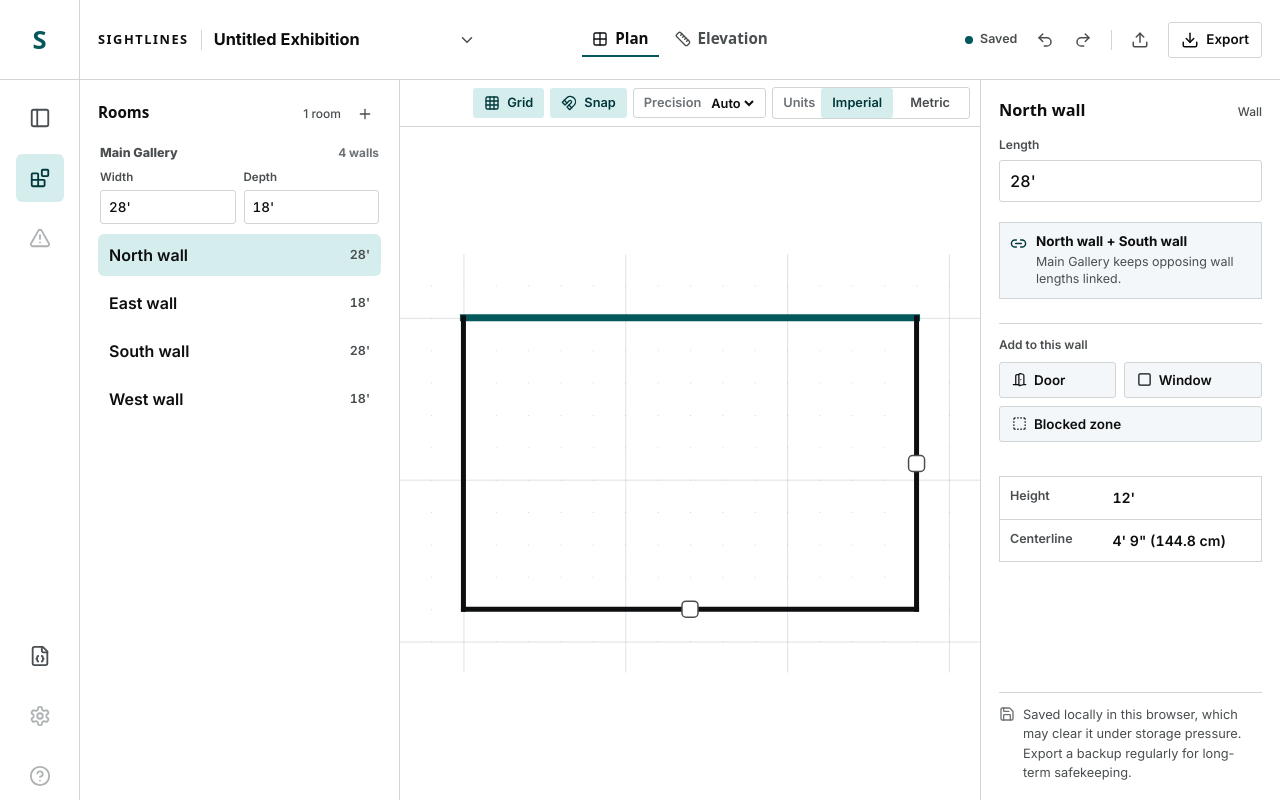
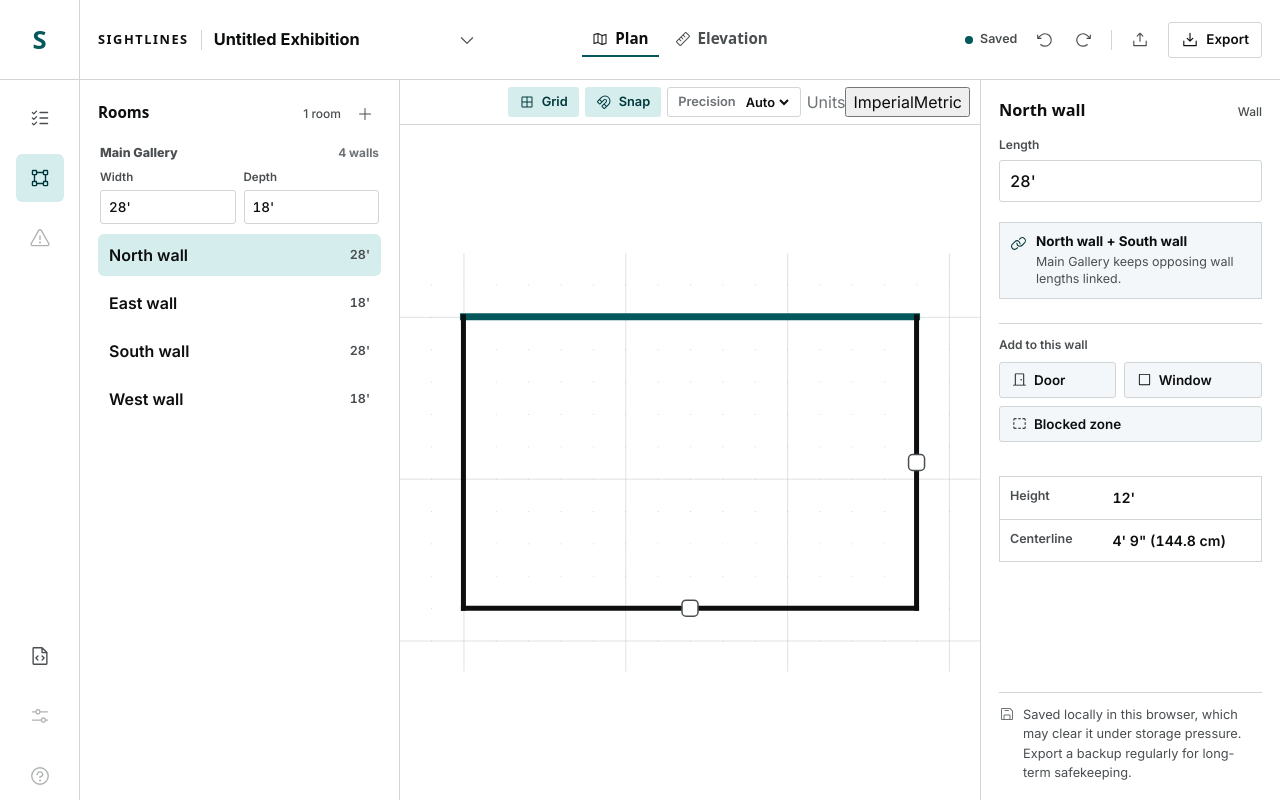
Before and after one commit to mmolarskybeck/sightlines, a React (Vite) app: page / in a window 1280 px wide. Both pictures are taken after a click on the button 39 px from the left and 178 px from the top of the page. Built offline with nearby package versions, Linux system fonts and the light colour scheme.

Commit message:
ui: migrate from Lucide to Phosphor icons across components for improved consistency

```diff
--- a/package.json
+++ b/package.json
@@ -13,8 +13,8 @@
   "dependencies": {
     "@fontsource-variable/inter": "^5.2.8",
     "@fontsource-variable/montserrat": "^5.2.8",
+    "@phosphor-icons/react": "^2.1.10",
     "@vitejs/plugin-react": "^4.3.4",
-    "lucide-react": "^0.468.0",
     "react": "^18.3.1",
     "react-dom": "^18.3.1",
     "zod": "^3.24.1",
--- a/src/app/App.tsx
+++ b/src/app/App.tsx
@@ -1,17 +1,15 @@
 import { useEffect, useMemo, useRef, useState } from "react";
-import {
-  AlertTriangle,
-  Download,
-  Grid2X2,
-  Grid3X3,
-  Layers,
-  Magnet,
-  Redo2,
-  Ruler,
-  Save,
-  Undo2,
-  Upload
-} from "lucide-react";
+import { ArrowClockwiseIcon } from "@phosphor-icons/react/dist/csr/ArrowClockwise";
+import { ArrowCounterClockwiseIcon } from "@phosphor-icons/react/dist/csr/ArrowCounterClockwise";
+import { DownloadSimpleIcon } from "@phosphor-icons/react/dist/csr/DownloadSimple";
+import { FloppyDiskIcon } from "@phosphor-icons/react/dist/csr/FloppyDisk";
+import { GridFourIcon } from "@phosphor-icons/react/dist/csr/GridFour";
+import { MagnetIcon } from "@phosphor-icons/react/dist/csr/Magnet";
+import { MapTrifoldIcon } from "@phosphor-icons/react/dist/csr/MapTrifold";
+import { RulerIcon } from "@phosphor-icons/react/dist/csr/Ruler";
+import { StackIcon } from "@phosphor-icons/react/dist/csr/Stack";
+import { UploadSimpleIcon } from "@phosphor-icons/react/dist/csr/UploadSimple";
+import { WarningIcon } from "@phosphor-icons/react/dist/csr/Warning";
 import {
   getWallsWithGeometry,
   getOrthogonalQuadWallPair,
@@ -277,13 +275,13 @@ export function App() {
         <div className="view-tabs topbar-center" role="tablist" aria-label="Workspace view">
           <TabButton
             active={viewMode === "plan"}
-            icon={<Grid2X2 aria-hidden="true" size={16} />}
+            icon={<MapTrifoldIcon aria-hidden="true" size={16} />}
             label="Plan"
             onClick={() => setViewMode("plan")}
           />
           <TabButton
             active={viewMode === "elevation"}
-            icon={<Ruler aria-hidden="true" size={16} />}
+            icon={<RulerIcon aria-hidden="true" size={16} />}
             label="Elevation"
             onClick={() => setViewMode("elevation")}
           />
@@ -300,7 +298,7 @@ export function App() {
               disabled={undoStack.length === 0}
               onClick={() => void undo()}
             >
-              <Undo2 aria-hidden="true" size={18} />
+              <ArrowCounterClockwiseIcon aria-hidden="true" size={18} />
             </button>
             <button
               className="icon-button"
@@ -310,7 +308,7 @@ export function App() {
               disabled={redoStack.length === 0}
               onClick={() => void redo()}
             >
-              <Redo2 aria-hidden="true" size={18} />
+              <ArrowClockwiseIcon aria-hidden="true" size={18} />
             </button>
           </div>
           <div className="toolbar-divider" aria-hidden="true" />
@@ -321,7 +319,7 @@ export function App() {
             aria-label="Import project JSON"
             onClick={() => fileInputRef.current?.click()}
           >
-            <Upload aria-hidden="true" size={18} />
+            <UploadSimpleIcon aria-hidden="true" size={18} />
           </button>
           <button
             className="topbar-button"
@@ -330,7 +328,7 @@ export function App() {
             aria-label="Export project JSON"
             onClick={() => downloadProject(project)}
           >
-            <Download aria-hidden="true" size={18} />
+            <DownloadSimpleIcon aria-hidden="true" size={18} />
             <span>Export</span>
           </button>
           <input
@@ -381,7 +379,7 @@ export function App() {
               <ViewOptionButton
                 active={showGrid}
                 disabled={viewMode === "data"}
-                icon={<Grid3X3 aria-hidden="true" size={16} />}
+                icon={<GridFourIcon aria-hidden="true" size={16} />}
                 label="Grid"
                 title={showGrid ? "Hide grid" : "Show grid"}
                 onClick={toggleShowGrid}
@@ -389,7 +387,7 @@ export function App() {
               <ViewOptionButton
                 active={snapToGrid}
                 disabled={viewMode === "data"}
-                icon={<Magnet aria-hidden="true" size={16} />}
+                icon={<MagnetIcon aria-hidden="true" size={16} />}
                 label="Snap"
                 title={snapToGrid ? "Disable snap to grid" : "Enable snap to grid"}
                 onClick={toggleSnapToGrid}
@@ -404,7 +402,7 @@ export function App() {
                 <ViewOptionButton
                   active={allowOverlappingPlacement}
                   disabled={false}
-                  icon={<Layers aria-hidden="true" size={16} />}
+                  icon={<StackIcon aria-hidden="true" size={16} />}
                   label="Overlap"
                   title={
                     allowOverlappingPlacement
@@ -482,7 +480,7 @@ export function App() {
           <div className="inspector-zone">
             {labeledPlacementWarnings.length > 0 ? (
               <div className="warning-panel" role="status" aria-live="polite">
-                <AlertTriangle aria-hidden="true" size={18} />
+                <WarningIcon aria-hidden="true" size={18} />
                 <div>
                   <h3>Placement needs review</h3>
                   <ul>
@@ -563,7 +561,7 @@ export function App() {
           </div>
 
           <div className="storage-note">
-            <Save aria-hidden="true" size={16} />
+            <FloppyDiskIcon aria-hidden="true" size={16} />
             <span>{getStorageNoteCopy(storagePersistence)}</span>
           </div>
         </aside>
@@ -668,7 +666,8 @@ function ViewOptionButton({
   return (
     <button
       aria-pressed={active}
-      className={active ? "view-option-button active" : "view-option-button"}
+      className="view-option-button"
+      data-state={active ? "on" : "off"}
       disabled={disabled}
       type="button"
       title={title}
@@ -698,29 +697,28 @@ function UnitSystemToggle({
   };
 
   return (
-    <div className="unit-select" role="group" aria-label="Units">
-      <span className="unit-select-label">Units</span>
+    <div className="unit-switch" role="group" aria-label="Units">
+      <span className="unit-select-label" id="unit-system-label">
+        Units
+      </span>
       <button
-        aria-pressed={system === "imperial"}
-        className={
-          system === "imperial" ? "view-option-button active" : "view-option-button"
-        }
+        aria-checked={system === "metric"}
+        aria-labelledby="unit-system-label unit-system-value"
+        className="unit-switch-control"
+        data-state={system === "metric" ? "checked" : "unchecked"}
         disabled={disabled}
+        role="switch"
         type="button"
-        onClick={() => select("imperial")}
+        onClick={() => select(system === "metric" ? "imperial" : "metric")}
       >
-        Imperial
-      </button>
-      <button
-        aria-pressed={system === "metric"}
-        className={
-          system === "metric" ? "view-option-button active" : "view-option-button"
-        }
-        disabled={disabled}
-        type="button"
-        onClick={() => select("metric")}
-      >
-        Metric
+        <span className="unit-switch-option">Imperial</span>
+        <span className="unit-switch-track" aria-hidden="true">
+          <span className="unit-switch-thumb" />
+        </span>
+        <span className="unit-switch-option">Metric</span>
+        <span className="visually-hidden" id="unit-system-value">
+          {system === "metric" ? "Metric" : "Imperial"}
+        </span>
       </button>
     </div>
   );
--- a/src/app/components/AppRail.tsx
+++ b/src/app/components/AppRail.tsx
@@ -1,12 +1,10 @@
 import type { ReactNode } from "react";
-import {
-  Blocks,
-  CircleHelp,
-  FileJson,
-  PanelLeft,
-  Settings,
-  TriangleAlert
-} from "lucide-react";
+import { FileCodeIcon } from "@phosphor-icons/react/dist/csr/FileCode";
+import { BoundingBoxIcon } from "@phosphor-icons/react/dist/csr/BoundingBox";
+import { ListChecksIcon } from "@phosphor-icons/react/dist/csr/ListChecks";
+import { QuestionIcon } from "@phosphor-icons/react/dist/csr/Question";
+import { SlidersHorizontalIcon } from "@phosphor-icons/react/dist/csr/SlidersHorizontal";
+import { WarningIcon } from "@phosphor-icons/react/dist/csr/Warning";
 
 // The full-height icon rail — the layout's left anchor, spanning beside both
 // the topbar and the workspace. Its top 80×80 cell is the brand cell (the "S"
@@ -41,7 +39,7 @@ export function AppRail({
       <div className="rail-buttons">
         <RailButton
           active={leftPanel === "checklist"}
-          icon={<PanelLeft aria-hidden="true" size={22} />}
+          icon={<ListChecksIcon aria-hidden="true" size={22} />}
           label={leftPanel === "checklist" ? "Hide checklist" : "Show checklist"}
           pressed={leftPanel === "checklist"}
           onClick={() => onSelectLeftPanel("checklist")}
@@ -49,7 +47,7 @@ export function AppRail({
 
         <RailButton
           active={leftPanel === "rooms"}
-          icon={<Blocks aria-hidden="true" size={22} />}
+          icon={<BoundingBoxIcon aria-hidden="true" size={22} />}
           label={leftPanel === "rooms" ? "Hide rooms & walls" : "Show rooms & walls"}
           pressed={leftPanel === "rooms"}
           onClick={() => onSelectLeftPanel("rooms")}
@@ -57,7 +55,7 @@ export function AppRail({
 
         <RailButton
           disabled={!hasIssues}
-          icon={<TriangleAlert aria-hidden="true" size={22} />}
+          icon={<WarningIcon aria-hidden="true" size={22} />}
           label={
             hasIssues
               ? `${issueCount} placement issue${issueCount === 1 ? "" : "s"}`
@@ -76,18 +74,18 @@ export function AppRail({
 
         <RailButton
           active={isDataView}
-          icon={<FileJson aria-hidden="true" size={22} />}
+          icon={<FileCodeIcon aria-hidden="true" size={22} />}
           label="Data view"
           onClick={onOpenDataView}
         />
         <RailButton
           disabled
-          icon={<Settings aria-hidden="true" size={22} />}
+          icon={<SlidersHorizontalIcon aria-hidden="true" size={22} />}
           label="Settings — coming soon"
         />
         <RailButton
           disabled
-          icon={<CircleHelp aria-hidden="true" size={22} />}
+          icon={<QuestionIcon aria-hidden="true" size={22} />}
           label="Help — coming soon"
         />
       </div>
--- a/src/app/components/ArtworkInspector.tsx
+++ b/src/app/components/ArtworkInspector.tsx
@@ -1,5 +1,5 @@
 import { useEffect, useState } from "react";
-import { Link2Off } from "lucide-react";
+import { LinkBreakIcon } from "@phosphor-icons/react/dist/csr/LinkBreak";
 import type { Artwork, Dimensions, DisplayUnit } from "../../domain/project";
 import {
   getPlaceholderForScope,
@@ -94,7 +94,7 @@ export function ArtworkInspector({
             type="button"
             onClick={onRemovePlacement}
           >
-            <Link2Off aria-hidden="true" size={15} />
+            <LinkBreakIcon aria-hidden="true" size={15} />
             Remove from wall
           </button>
         </div>
--- a/src/app/components/OpeningInspector.tsx
+++ b/src/app/components/OpeningInspector.tsx
@@ -1,4 +1,4 @@
-import { Trash2 } from "lucide-react";
+import { TrashIcon } from "@phosphor-icons/react/dist/csr/Trash";
 import { getOpeningKindLabel } from "../../domain/placement/createOpening";
 import type { OpeningWallObject, DisplayUnit } from "../../domain/project";
 import type { MeasurementScope } from "../../domain/units/unitSystem";
@@ -86,7 +86,7 @@ export function OpeningInspector({
 
       <div className="inspector-placement">
         <button className="inspector-action" type="button" onClick={onDelete}>
-          <Trash2 aria-hidden="true" size={15} />
+          <TrashIcon aria-hidden="true" size={15} />
           Delete {getOpeningKindLabel(opening.kind).toLowerCase()}
         </button>
       </div>
--- a/src/app/components/PlanEmptyState.tsx
+++ b/src/app/components/PlanEmptyState.tsx
@@ -1,4 +1,4 @@
-import { Plus } from "lucide-react";
+import { PlusIcon } from "@phosphor-icons/react/dist/csr/Plus";
 
 // The Plan tab's own empty state, mirroring ElevationEmptyState's idiom: a
 // decorative aria-hidden glyph (a stroked room rectangle with two resize
@@ -22,7 +22,7 @@ export function PlanEmptyState({ onAddRoom }: { onAddRoom: () => void }) {
         </svg>
         <p className="empty-copy">Draw your first room</p>
         <button className="inspector-action" type="button" onClick={onAddRoom}>
-          <Plus aria-hidden="true" size={15} />
+          <PlusIcon aria-hidden="true" size={15} />
           Add a room
         </button>
         <p className="empty-copy">
--- a/src/app/components/ProjectPicker.tsx
+++ b/src/app/components/ProjectPicker.tsx
@@ -1,5 +1,7 @@
 import { useEffect, useRef, useState } from "react";
-import { ChevronDown, Plus, Trash2 } from "lucide-react";
+import { CaretDownIcon } from "@phosphor-icons/react/dist/csr/CaretDown";
+import { PlusIcon } from "@phosphor-icons/react/dist/csr/Plus";
+import { TrashIcon } from "@phosphor-icons/react/dist/csr/Trash";
 import type { ProjectSummary } from "../../domain/project";
 
 export function ProjectPicker({
@@ -96,7 +98,7 @@ export function ProjectPicker({
         type="button"
         onClick={() => setIsOpen((open) => !open)}
       >
-        <ChevronDown aria-hidden="true" size={18} />
+        <CaretDownIcon aria-hidden="true" size={18} />
       </button>
 
       {isOpen ? (
@@ -107,7 +109,7 @@ export function ProjectPicker({
             type="button"
             onClick={() => void handleCreate()}
           >
-            <Plus aria-hidden="true" size={16} />
+            <PlusIcon aria-hidden="true" size={16} />
             <span>New project</span>
           </button>
 
@@ -145,7 +147,7 @@ export function ProjectPicker({
                     type="button"
                     onClick={() => void handleDelete(summary)}
                   >
-                    <Trash2 aria-hidden="true" size={14} />
+                    <TrashIcon aria-hidden="true" size={14} />
                   </button>
                 </div>
               ))
--- a/src/app/components/RoomsPanel.tsx
+++ b/src/app/components/RoomsPanel.tsx
@@ -1,4 +1,4 @@
-import { Plus } from "lucide-react";
+import { PlusIcon } from "@phosphor-icons/react/dist/csr/Plus";
 import {
   getRectangleRoomDimensions,
   getWallsWithGeometry
@@ -47,7 +47,7 @@ export function RoomsPanel({
             type="button"
             onClick={onAddRectangleRoom}
           >
-            <Plus aria-hidden="true" size={16} />
+            <PlusIcon aria-hidden="true" size={16} />
           </button>
         </div>
       </div>
--- a/src/app/components/WallInspector.tsx
+++ b/src/app/components/WallInspector.tsx
@@ -1,4 +1,7 @@
-import { DoorOpen, Link2, Square, SquareDashed } from "lucide-react";
+import { DoorIcon } from "@phosphor-icons/react/dist/csr/Door";
+import { LinkIcon } from "@phosphor-icons/react/dist/csr/Link";
+import { RectangleDashedIcon } from "@phosphor-icons/react/dist/csr/RectangleDashed";
+import { SquareIcon } from "@phosphor-icons/react/dist/csr/Square";
 import type { OpeningKind } from "../../domain/placement/createOpening";
 import type { DisplayUnit } from "../../domain/project";
 import { formatLength } from "../../domain/units/length";
@@ -70,7 +73,7 @@ export function WallInspector({
       />
       {dimensionLink ? (
         <div className="constraint-panel" aria-label="Linked rectangle dimension">
-          <Link2 aria-hidden="true" size={17} />
+          <LinkIcon aria-hidden="true" size={17} />
           <div>
             <h3>{wallName} + {dimensionLink.pairedWallName}</h3>
             <p>{dimensionLink.roomName} keeps opposing wall lengths linked.</p>
@@ -88,11 +91,11 @@ export function WallInspector({
         <span>Add to this wall</span>
         <div className="opening-add-buttons">
           <button className="inspector-action" type="button" onClick={() => onAddOpening("door")}>
-            <DoorOpen aria-hidden="true" size={15} />
+            <DoorIcon aria-hidden="true" size={15} />
             Door
           </button>
           <button className="inspector-action" type="button" onClick={() => onAddOpening("window")}>
-            <Square aria-hidden="true" size={15} />
+            <SquareIcon aria-hidden="true" size={15} />
             Window
           </button>
           <button
@@ -100,7 +103,7 @@ export function WallInspector({
             type="button"
             onClick={() => onAddOpening("blocked-zone")}
           >
-            <SquareDashed aria-hidden="true" size={15} />
+            <RectangleDashedIcon aria-hidden="true" size={15} />
             Blocked zone
           </button>
         </div>
```
Also changed, not shown: src/app/components/ChecklistPanel.tsx (+7 -5 lines), src/app/components/ElevationView.tsx (+4 -3 lines), 3 other files (tests, documents, lock files or other folders).
